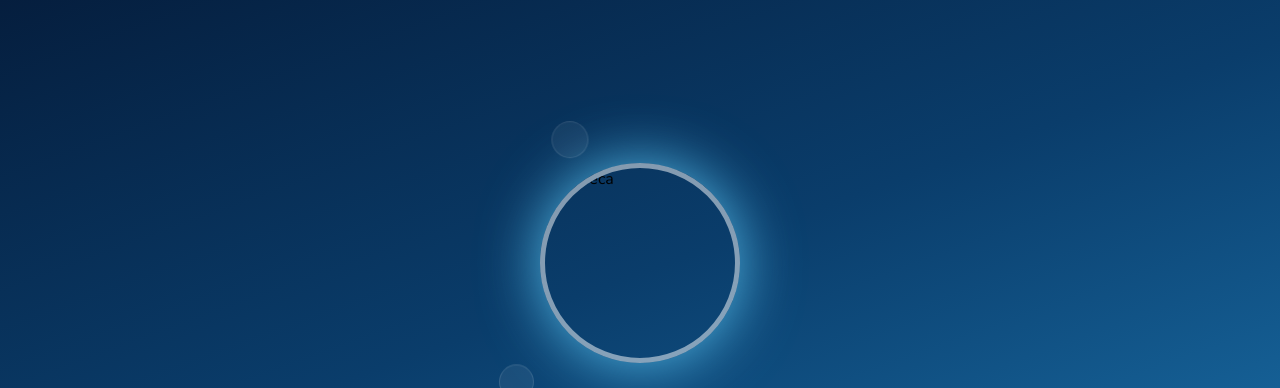
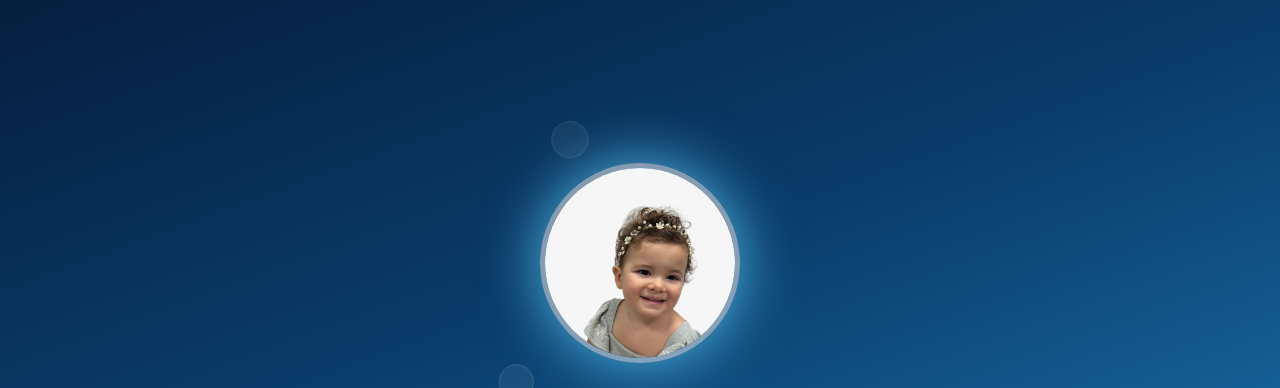
Before and after one commit to clementefneto/convite-rebeca-2anos, a plain HTML site: page index.html in a window 1280 px wide. Shown: the top 388 px of the page. Drawn offline with nearby package versions, Linux system fonts and the light colour scheme.

Commit message:
Update index.html

```diff
--- a/index.html
+++ b/index.html
@@ -91,7 +91,7 @@ body{font-family:'Nunito',sans-serif;background:var(--od);min-height:100vh;overf
 <div id="splash">
   <div class="sbubbles" id="sbubbles"></div>
   <div class="sphoto">
-    <img src="foto1.jpg" alt="Rebeca">
+    <img src="rebeca.png" alt="Rebeca">
   </div>
   <div class="stitle">🌊 Rebeca faz<br><span style="color:#ffd700">2 Aninhos!</span> 🎉</div>
   <div class="ssub">✨ Toque para abrir o convite ✨</div>
@@ -111,7 +111,7 @@ body{font-family:'Nunito',sans-serif;background:var(--od);min-height:100vh;overf
         <div class="main-title">Você está<br>convidado! 🎉</div>
         <div class="subtitle">🐚 Uma festa no fundo do mar 🐚</div>
       <div class="theme-wrap">
-        <img src="foto2.jpg" alt="Tema fundo do mar">
+        <img src="rebeca.png" alt="Tema fundo do mar">
       </div>
 
       <div class="card">
@@ -131,7 +131,7 @@ body{font-family:'Nunito',sans-serif;background:var(--od);min-height:100vh;overf
       <div class="card">
         <div class="c-icon">📍</div>
         <div class="c-title">Onde?</div>
-        <p style="color:var(--of);margin-bottom:16px;font-size:0.95rem;">Cerimonial Fest Palace</p>
+        <p style="color:var(--of);margin-bottom:16px;font-size:0.95rem;">Patroa ( Casa de Festas )</p>
         <a href="https://www.google.com/maps/place/Patroa+(+casa+de+festas+)/@-19.5174566,-40.6524766,70m" target="_blank" class="btn-red">🗺️ Ver no Google Maps</a>
       </div>
 
```
